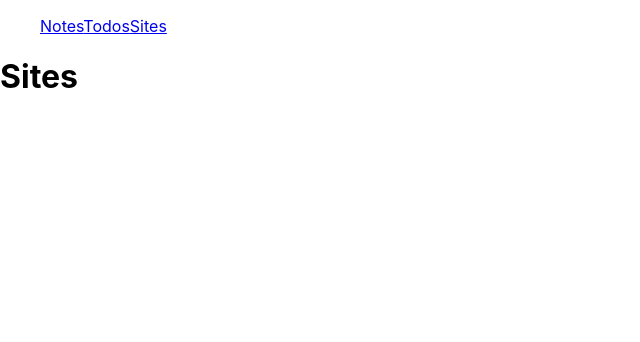
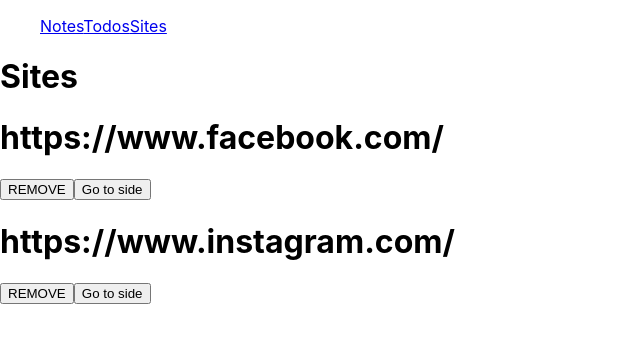
Before and after one commit to JayCodeGitHub/Happy-Notes, a React (Create React App) app in the folder client/: page /sites in a window 1280 px wide. Shown: the top 342 px of the page, without its empty margins (0-640 px from the left). Built offline with nearby package versions, Linux system fonts and the light colour scheme.

Commit message:
Render all types of Notes with card

```diff
--- a/client/src/views/Sites.tsx
+++ b/client/src/views/Sites.tsx
@@ -1,9 +1,23 @@
-import React from 'react'
+import React, { useState } from 'react'
+import Card from '../components/Card/Card'
 
 function Sites() {
+  const [sites, setSites] = useState([
+    {
+      id: 1,
+      title: 'https://www.facebook.com/',
+    },
+    {
+      id: 2,
+      title: 'https://www.instagram.com/',
+    },
+  ])
   return (
     <div>
-      <h1>Sites</h1>
+      <h1 className='text-3xl font-bold underline text-red-500'>Sites</h1>
+      {sites.map(({ id, title }) => (
+        <Card title={title} type='site' key={id} />
+      ))}
     </div>
   )
 }
--- a/client/src/views/ToDo.tsx
+++ b/client/src/views/ToDo.tsx
@@ -1,9 +1,23 @@
-import React from 'react'
+import React, { useState } from 'react'
+import Card from '../components/Card/Card'
 
 function ToDo() {
+  const [todos, setTodos] = useState([
+    {
+      id: 1,
+      title: 'shopping',
+    },
+    {
+      id: 2,
+      title: 'yoga',
+    },
+  ])
   return (
     <div>
-      <h1>ToDo</h1>
+      <h1 className='text-3xl font-bold underline text-red-500'>ToDos</h1>
+      {todos.map(({ id, title }) => (
+        <Card title={title} type='todo' key={id} />
+      ))}
     </div>
   )
 }
```
